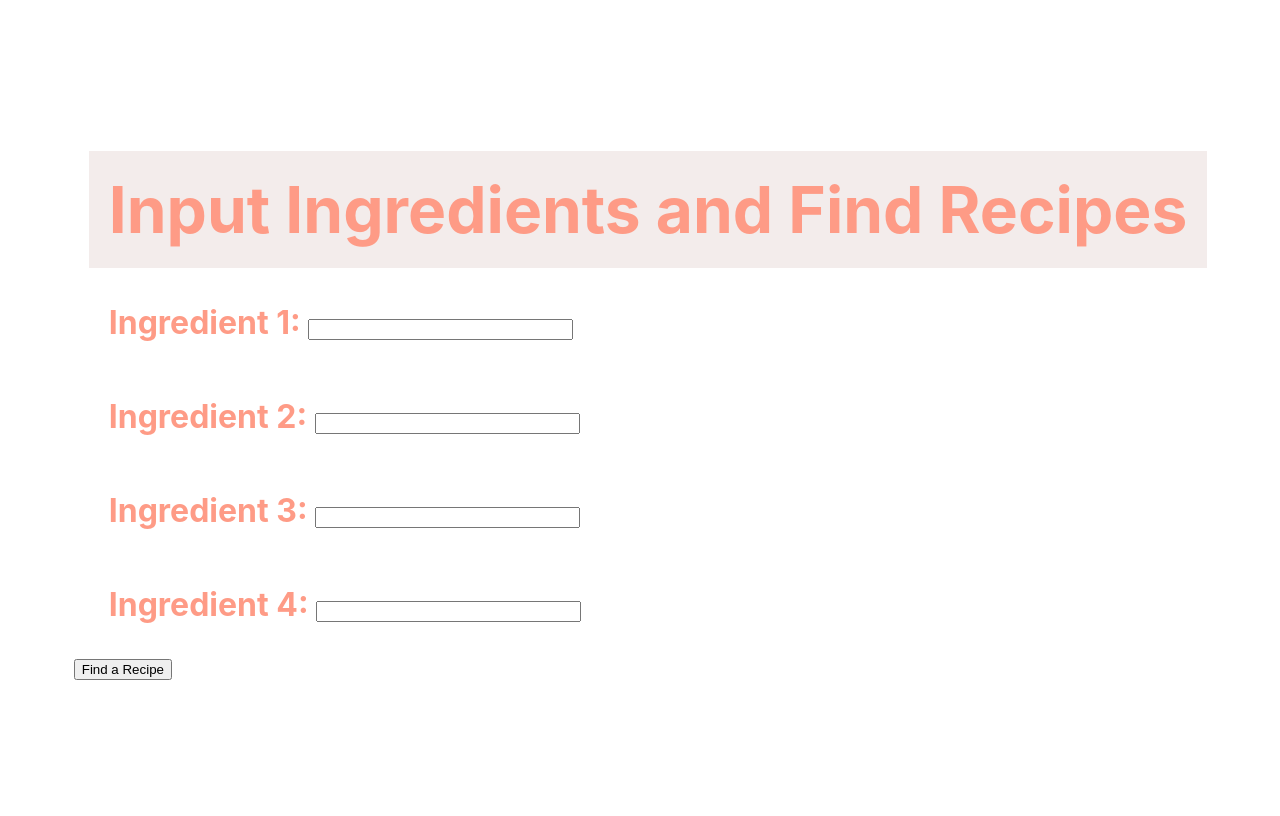
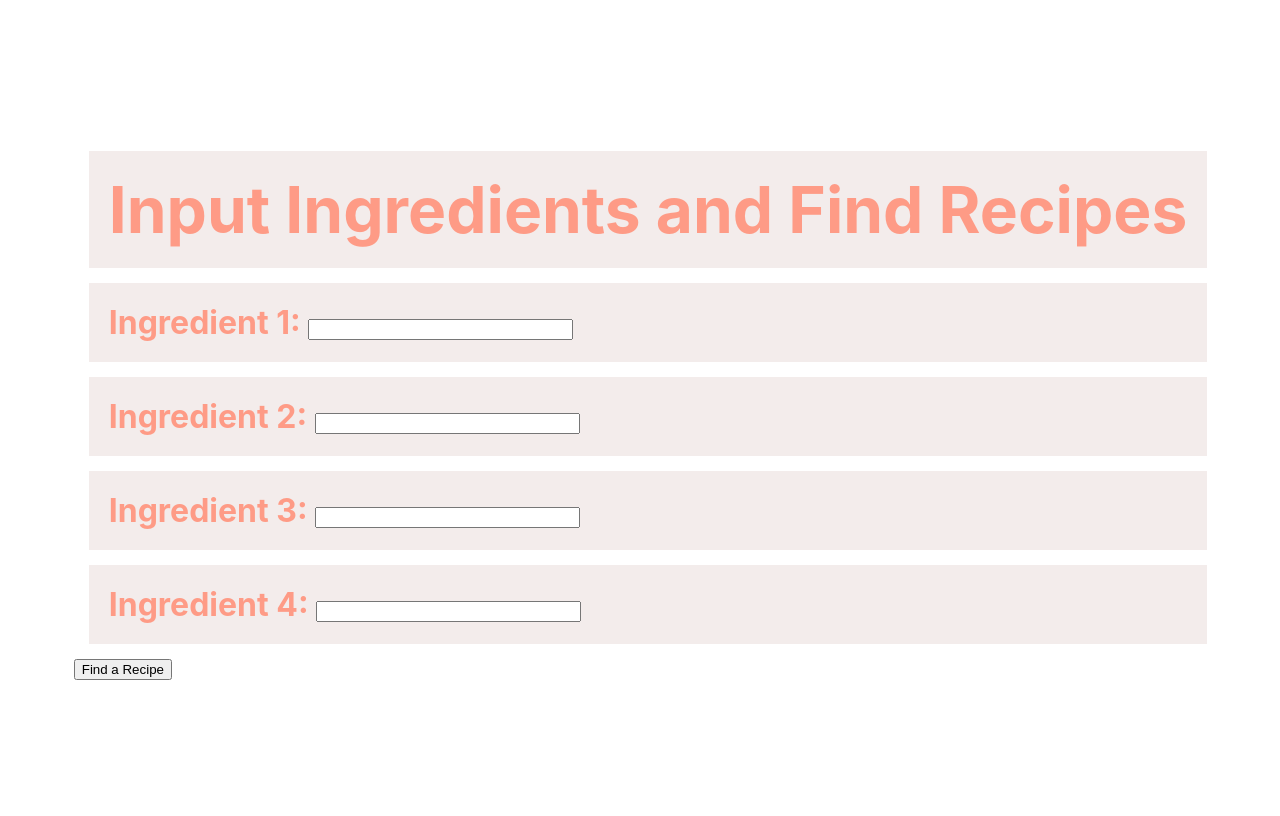
Before and after one commit to takakikato/MIS3640-Team-Project, a Flask app: page /search/ in a window 1280 px wide. Run offline with Flask 2, Linux system fonts and the light colour scheme.

Commit message:
Update search.html

```diff
--- a/templates/search.html
+++ b/templates/search.html
@@ -46,7 +46,7 @@
       z-index: 1;
       opacity: 1;
       color:  #FE9B86;
-      background-color: white;
+      background-color:  #F3ECEB;
       font-weight: bold;
       }
 
```
